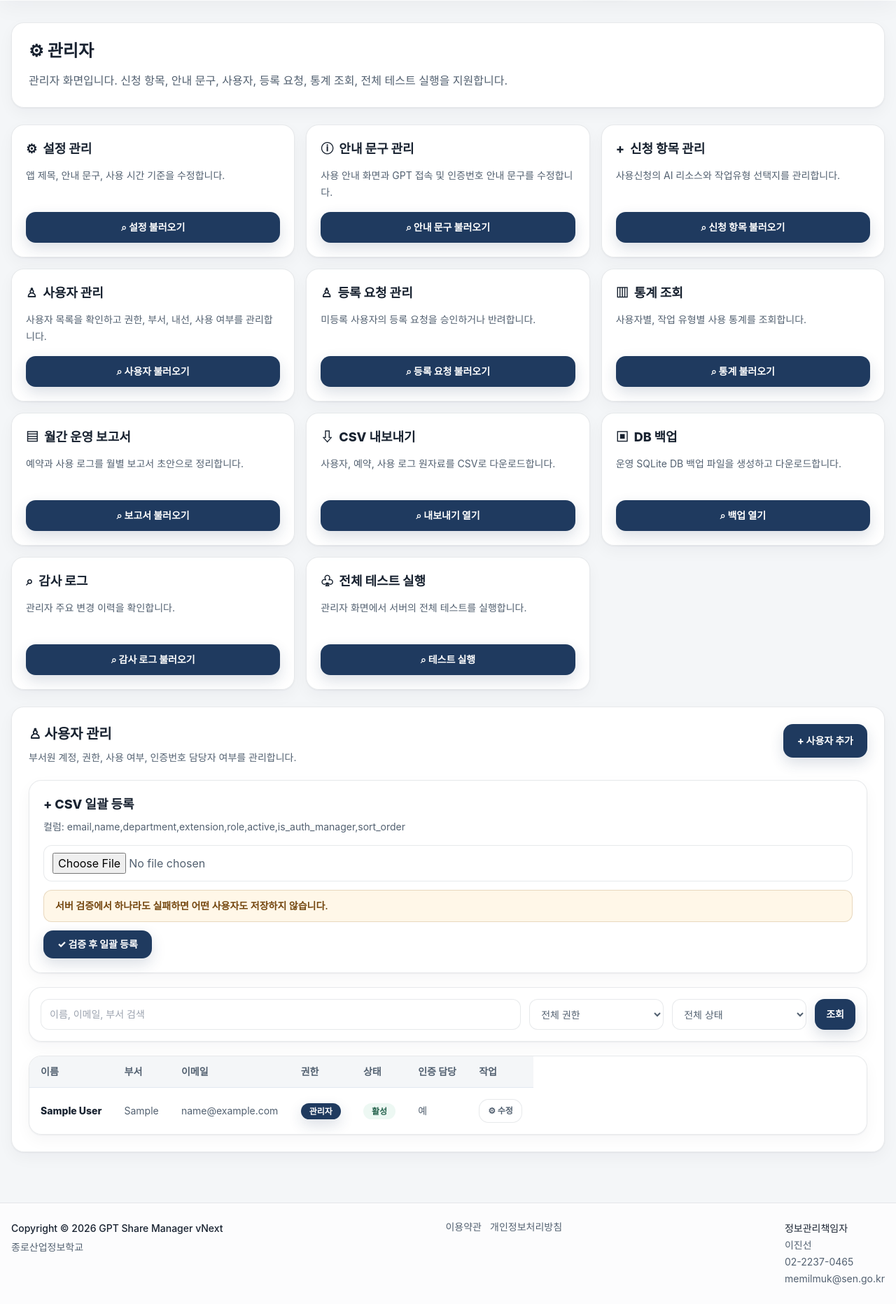
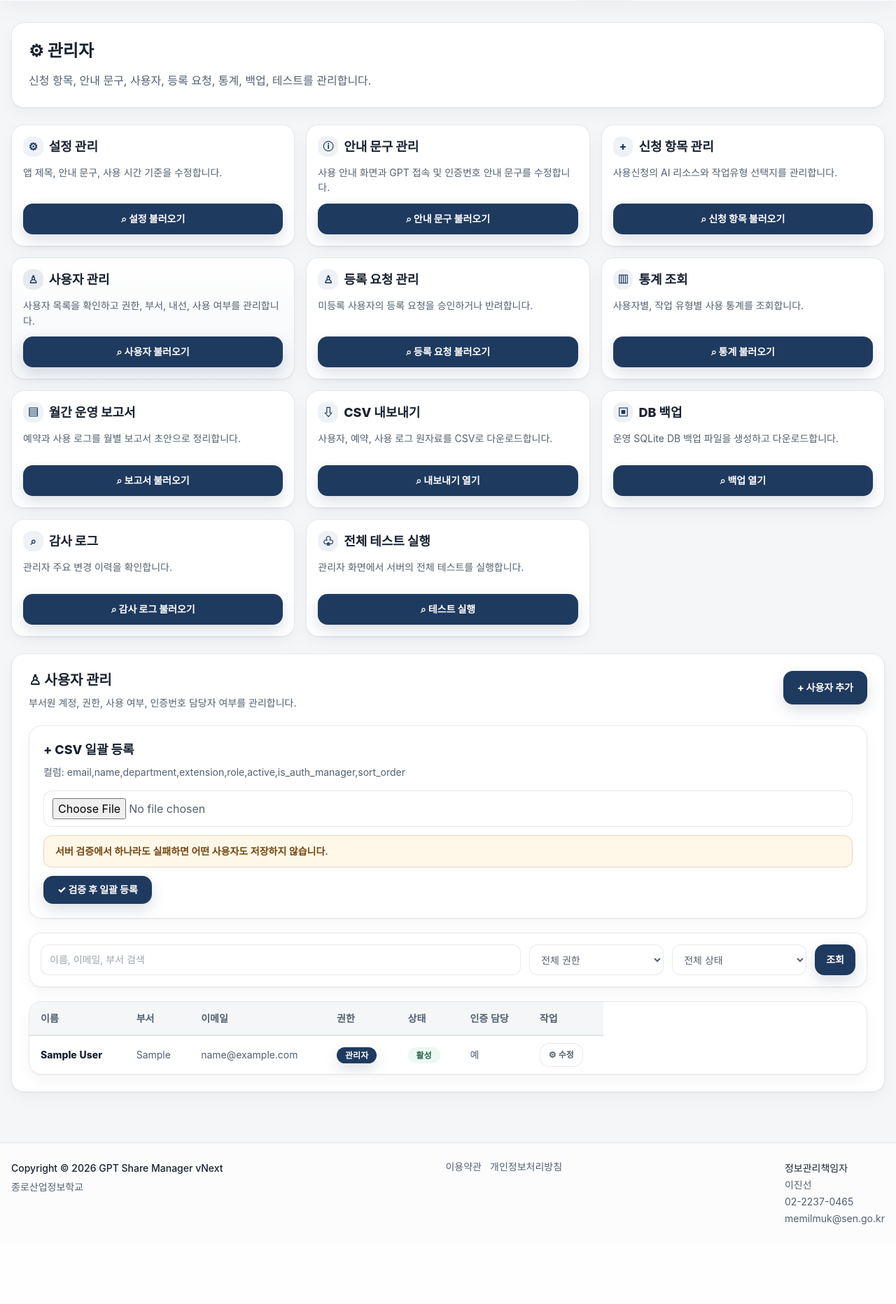
Before and after one commit to memilmuk82/gpt-manager, a Flask app: page /admin/users in a window 1280 px wide. Shown: the part 153-2017 px from the top of the page at 70% size. After the commit the page ends 1903 px from the top, so only its background shows below. Run offline with Flask 3, Linux system fonts and the light colour scheme; a user stored in the database is signed in; tables that the repository leaves empty hold one stand-in row (values such as "Sample post"); some libraries are stand-ins or nearby versions.

Commit message:
Refine admin workspace UI

```diff
--- a/app/static/styles.css
+++ b/app/static/styles.css
@@ -51,6 +51,7 @@ html {
 }
 
 body {
+  overflow-x: hidden;
   background: var(--gm-surface-variant) !important;
   color: var(--gm-text) !important;
   font-family: ui-sans-serif, -apple-system, BlinkMacSystemFont, "SF Pro Text", "Segoe UI", "Noto Sans KR", "Apple SD Gothic Neo", Arial, sans-serif;
@@ -70,6 +71,7 @@ body > header {
 
 main {
   width: min(100%, 1280px);
+  overflow-x: clip;
 }
 
 footer {
@@ -438,6 +440,134 @@ label {
   color: var(--gm-text-secondary) !important;
 }
 
+
+/* Admin workspace refinements */
+.admin-shell {
+  --admin-row-height: 48px;
+}
+
+.admin-shell > .grid:first-of-type {
+  align-items: stretch;
+}
+
+.admin-shell .gm-admin-card {
+  display: flex;
+  min-height: 168px;
+  flex-direction: column;
+  padding: 1rem !important;
+}
+
+.admin-shell .gm-admin-card p {
+  min-height: auto !important;
+  flex: 1;
+  line-height: 1.55;
+}
+
+.admin-shell .gm-admin-card a {
+  margin-top: 0.75rem !important;
+}
+
+.admin-shell .gm-admin-card-icon {
+  display: inline-grid;
+  width: 1.8rem;
+  height: 1.8rem;
+  place-items: center;
+  border-radius: 12px;
+  background: var(--gm-surface-muted);
+  color: var(--gm-primary);
+  font-size: 0.95rem;
+}
+
+.admin-shell .gm-admin-card-active {
+  border-color: rgba(31, 58, 95, 0.30) !important;
+  background: linear-gradient(180deg, rgba(255,255,255,0.98), rgba(244,246,248,0.92)) !important;
+  box-shadow: 0 0 0 1px rgba(31, 58, 95, 0.06), var(--gm-shadow-md) !important;
+}
+
+.admin-shell .gm-admin-card-active .gm-admin-card-icon {
+  background: rgba(31, 58, 95, 0.10);
+}
+
+.admin-shell section > div:first-child h2,
+.admin-shell section > h2 {
+  line-height: 1.3;
+}
+
+.admin-shell form.rounded-2xl,
+.admin-shell fieldset.rounded-2xl,
+.admin-shell fieldset.rounded-xl {
+  background: rgba(255, 255, 255, 0.72) !important;
+}
+
+.admin-shell label {
+  font-size: 0.875rem;
+}
+
+.admin-shell input:not([type="checkbox"]):not([type="radio"]):not([type="file"]),
+.admin-shell select,
+.admin-shell textarea {
+  font-size: 0.875rem;
+}
+
+.admin-shell .overflow-x-auto {
+  width: 100%;
+  max-width: 100%;
+  overflow-x: auto;
+  background: var(--gm-surface-raised) !important;
+}
+
+.admin-shell .overflow-x-auto table {
+  min-width: 820px;
+}
+
+.admin-shell th,
+.admin-shell td {
+  height: var(--admin-row-height);
+  padding-top: 0.625rem !important;
+  padding-bottom: 0.625rem !important;
+  font-variant-numeric: tabular-nums;
+}
+
+.admin-shell th {
+  box-shadow: inset 0 -1px 0 var(--gm-border);
+}
+
+.admin-shell tbody tr:focus-within {
+  background: rgba(31, 58, 95, 0.055);
+  outline: 2px solid var(--gm-focus);
+  outline-offset: -2px;
+}
+
+.admin-shell td:last-child,
+.admin-shell th:last-child {
+  white-space: nowrap;
+}
+
+.admin-shell pre {
+  font-size: 0.8125rem;
+  line-height: 1.65;
+}
+
+@media (min-width: 1280px) {
+  .admin-shell > .grid:first-of-type {
+    grid-template-columns: repeat(4, minmax(0, 1fr));
+  }
+}
+
+@media (max-width: 768px) {
+  .admin-shell .gm-admin-card {
+    min-height: auto;
+  }
+
+  .admin-shell .gm-admin-card a {
+    height: 44px;
+  }
+
+  .admin-shell .overflow-x-auto table {
+    min-width: 760px;
+  }
+}
+
 @media (max-width: 768px) {
   body > header {
     position: static;
--- a/app/templates/admin/dashboard.html
+++ b/app/templates/admin/dashboard.html
@@ -6,33 +6,34 @@
   {% set hours = (value // 60) %}{% set mins = (value % 60) %}{% if hours %}{{ hours }}시간{% if mins %} {{ mins }}분{% endif %}{% else %}{{ mins }}분{% endif %}
 {%- endmacro %}
 
-{% macro admin_card(target, icon, title, description, button) -%}
-  <section class="rounded-2xl border border-slate-200 bg-white p-5 shadow-sm">
-    <h2 class="flex items-center gap-2 text-lg font-extrabold text-slate-950"><span>{{ icon }}</span>{{ title }}</h2>
+{% macro admin_card(current_section, target, icon, title, description, button) -%}
+  {% set is_current = current_section == target or (current_section == 'overview' and target == 'settings') %}
+  <section class="gm-admin-card gm-card-hover rounded-2xl border border-slate-200 bg-white p-5 shadow-sm {% if is_current %}gm-admin-card-active{% endif %}">
+    <h2 class="flex items-center gap-2 text-lg font-extrabold text-slate-950"><span class="gm-admin-card-icon" aria-hidden="true">{{ icon }}</span>{{ title }}</h2>
     <p class="mt-3 min-h-12 text-sm leading-6 text-slate-600">{{ description }}</p>
-    <a class="mt-4 inline-flex h-11 w-full items-center justify-center gap-2 rounded-xl bg-slate-950 px-4 text-sm font-extrabold text-white hover:bg-slate-800" href="{{ url_for('admin.dashboard', section=target) }}">⌕ {{ button }}</a>
+    <a class="mt-4 inline-flex h-11 w-full items-center justify-center gap-2 rounded-xl bg-slate-950 px-4 text-sm font-extrabold text-white hover:bg-slate-800" href="{{ url_for('admin.dashboard', section=target) }}" {% if is_current %}aria-current="page"{% endif %}>⌕ {{ button }}</a>
   </section>
 {%- endmacro %}
 
 {% block content %}
-  <section class="space-y-6">
+  <section class="admin-shell space-y-6">
     <div class="rounded-2xl border border-slate-200 bg-white p-6 shadow-sm">
       <h1 class="flex items-center gap-2 text-2xl font-extrabold text-slate-950">⚙ 관리자</h1>
-      <p class="mt-3 text-base leading-7 text-slate-600">관리자 화면입니다. 신청 항목, 안내 문구, 사용자, 등록 요청, 통계 조회, 전체 테스트 실행을 지원합니다.</p>
+      <p class="mt-3 text-base leading-7 text-slate-600">신청 항목, 안내 문구, 사용자, 등록 요청, 통계, 백업, 테스트를 관리합니다.</p>
     </div>
 
     <div class="grid gap-4 md:grid-cols-2 xl:grid-cols-3">
-      {{ admin_card('settings', '⚙', '설정 관리', '앱 제목, 안내 문구, 사용 시간 기준을 수정합니다.', '설정 불러오기') }}
-      {{ admin_card('guides', 'ⓘ', '안내 문구 관리', '사용 안내 화면과 GPT 접속 및 인증번호 안내 문구를 수정합니다.', '안내 문구 불러오기') }}
-      {{ admin_card('resources', '+', '신청 항목 관리', '사용신청의 AI 리소스와 작업유형 선택지를 관리합니다.', '신청 항목 불러오기') }}
-      {{ admin_card('users', '♙', '사용자 관리', '사용자 목록을 확인하고 권한, 부서, 내선, 사용 여부를 관리합니다.', '사용자 불러오기') }}
-      {{ admin_card('requests', '♙', '등록 요청 관리', '미등록 사용자의 등록 요청을 승인하거나 반려합니다.', '등록 요청 불러오기') }}
-      {{ admin_card('stats', '▥', '통계 조회', '사용자별, 작업 유형별 사용 통계를 조회합니다.', '통계 불러오기') }}
-      {{ admin_card('reports', '▤', '월간 운영 보고서', '예약과 사용 로그를 월별 보고서 초안으로 정리합니다.', '보고서 불러오기') }}
-      {{ admin_card('exports', '⇩', 'CSV 내보내기', '사용자, 예약, 사용 로그 원자료를 CSV로 다운로드합니다.', '내보내기 열기') }}
-      {{ admin_card('backups', '▣', 'DB 백업', '운영 SQLite DB 백업 파일을 생성하고 다운로드합니다.', '백업 열기') }}
-      {{ admin_card('audit', '⌕', '감사 로그', '관리자 주요 변경 이력을 확인합니다.', '감사 로그 불러오기') }}
-      {{ admin_card('tests', '♧', '전체 테스트 실행', '관리자 화면에서 서버의 전체 테스트를 실행합니다.', '테스트 실행') }}
+      {{ admin_card(section, 'settings', '⚙', '설정 관리', '앱 제목, 안내 문구, 사용 시간 기준을 수정합니다.', '설정 불러오기') }}
+      {{ admin_card(section, 'guides', 'ⓘ', '안내 문구 관리', '사용 안내 화면과 GPT 접속 및 인증번호 안내 문구를 수정합니다.', '안내 문구 불러오기') }}
+      {{ admin_card(section, 'resources', '+', '신청 항목 관리', '사용신청의 AI 리소스와 작업유형 선택지를 관리합니다.', '신청 항목 불러오기') }}
+      {{ admin_card(section, 'users', '♙', '사용자 관리', '사용자 목록을 확인하고 권한, 부서, 내선, 사용 여부를 관리합니다.', '사용자 불러오기') }}
+      {{ admin_card(section, 'requests', '♙', '등록 요청 관리', '미등록 사용자의 등록 요청을 승인하거나 반려합니다.', '등록 요청 불러오기') }}
+      {{ admin_card(section, 'stats', '▥', '통계 조회', '사용자별, 작업 유형별 사용 통계를 조회합니다.', '통계 불러오기') }}
+      {{ admin_card(section, 'reports', '▤', '월간 운영 보고서', '예약과 사용 로그를 월별 보고서 초안으로 정리합니다.', '보고서 불러오기') }}
+      {{ admin_card(section, 'exports', '⇩', 'CSV 내보내기', '사용자, 예약, 사용 로그 원자료를 CSV로 다운로드합니다.', '내보내기 열기') }}
+      {{ admin_card(section, 'backups', '▣', 'DB 백업', '운영 SQLite DB 백업 파일을 생성하고 다운로드합니다.', '백업 열기') }}
+      {{ admin_card(section, 'audit', '⌕', '감사 로그', '관리자 주요 변경 이력을 확인합니다.', '감사 로그 불러오기') }}
+      {{ admin_card(section, 'tests', '♧', '전체 테스트 실행', '관리자 화면에서 서버의 전체 테스트를 실행합니다.', '테스트 실행') }}
     </div>
 
     {% if section in ['overview', 'settings'] %}
```
Also changed, not shown: docs/development/2026-07-04_UI_SYSTEM_REFRESH.md (+10 -0 lines).
